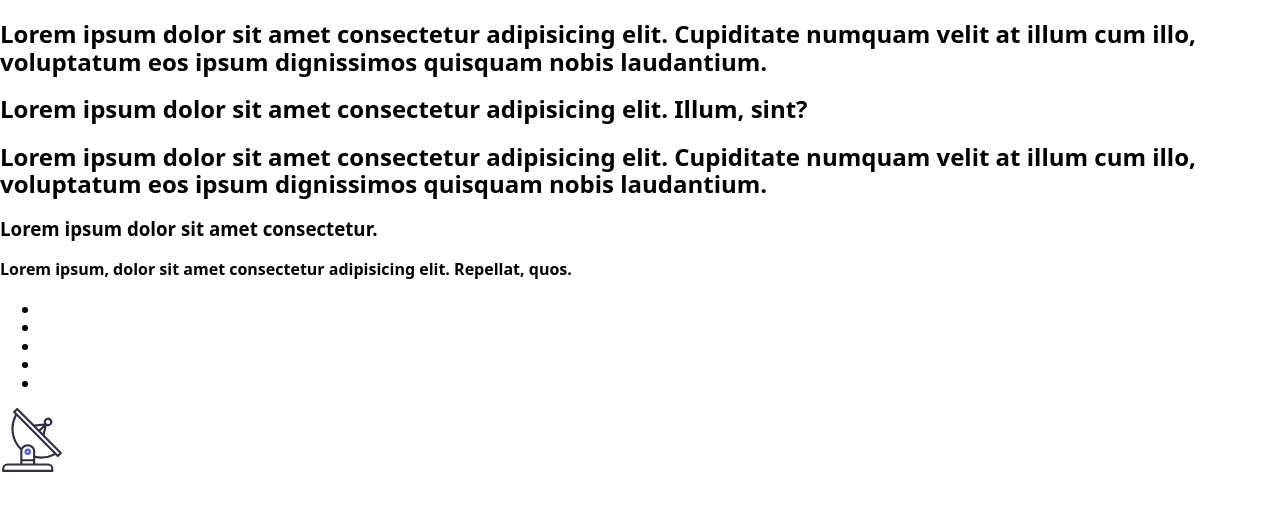
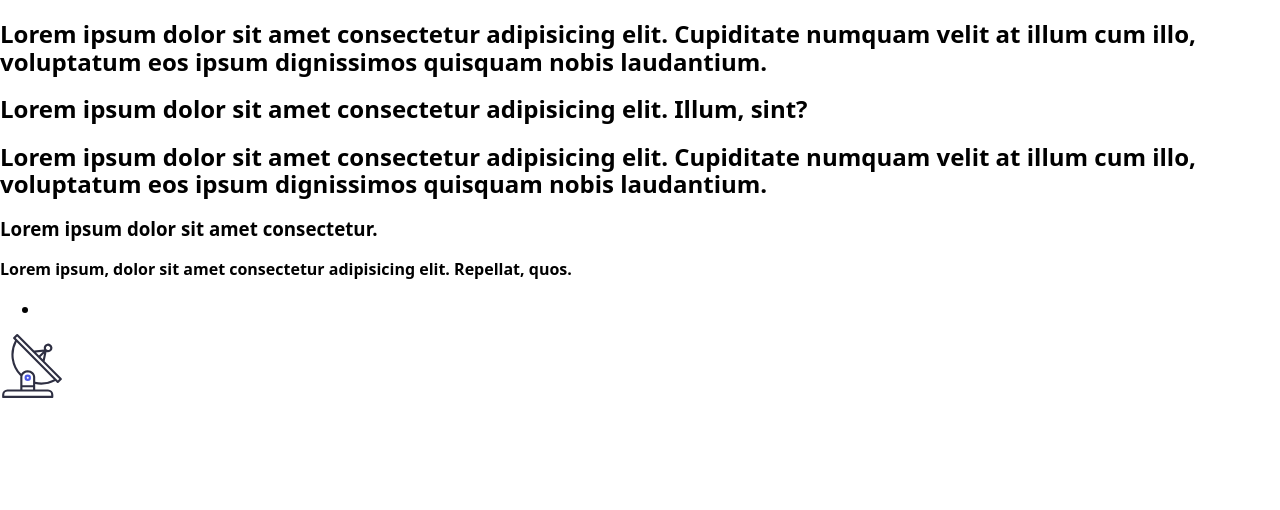
Before and after one commit to DashaLyman/blended-test, a plain HTML site: page index.html in a window 1280 px wide. Drawn offline with nearby package versions, Linux system fonts and the light colour scheme.

Commit message:
delete elements

```diff
--- a/index.html
+++ b/index.html
@@ -69,10 +69,7 @@
 
 
 
-      <li><a href=""></a></li>
-      <li><a href=""></a></li>
-      <li><a href=""></a></li>
-      <li><a href=""></a></li>
+
 
     </ul>
   </nav>
```
